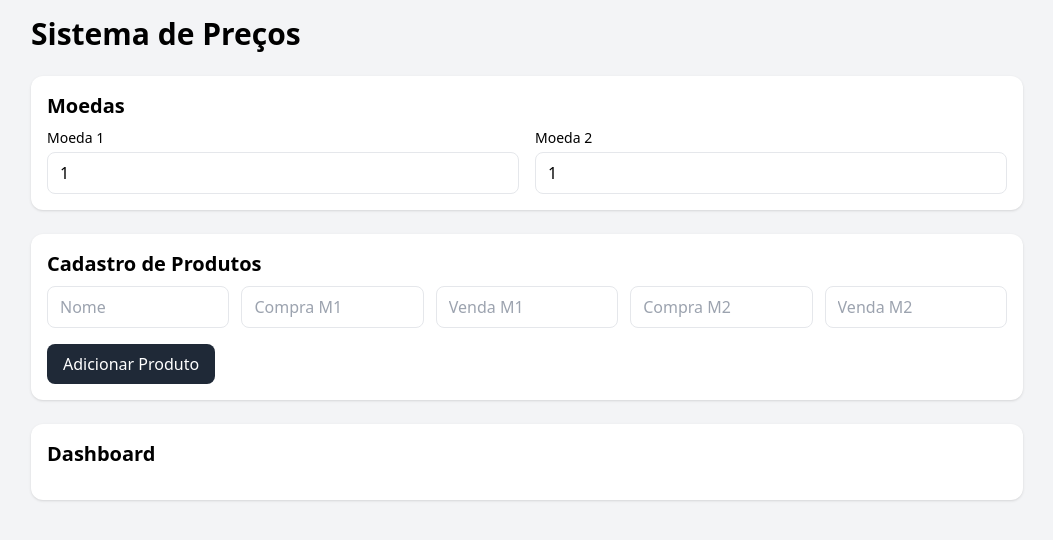
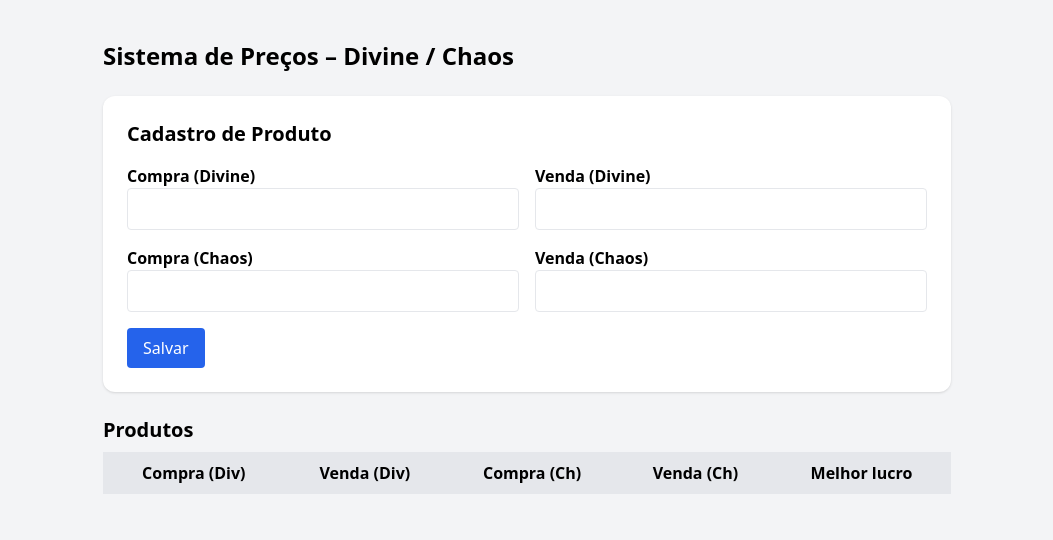
Before and after one commit to 695udud/currency-exchanger-poe, a React (Vite) app: page / in a window 1280 px wide. Shown: the top 540 px of the page, without its empty margins (113-1166 px from the left). Built offline with nearby package versions, Linux system fonts and the light colour scheme.

Commit message:
Update PrecosDashboard.jsx

```diff
--- a/src/PrecosDashboard.jsx
+++ b/src/PrecosDashboard.jsx
@@ -1,101 +1,105 @@
+// src/components/ui/PrecosDashboard.jsx
 import { useState, useEffect } from "react";
-import Button from "./components/ui/button";
-import Card from "./components/ui/card";
-import Input from "./components/ui/input";
 
 export default function PrecosDashboard() {
-  const [moeda1, setMoeda1] = useState(1);
-  const [moeda2, setMoeda2] = useState(1);
-
+  const [buyDiv, setBuyDiv] = useState("");
+  const [sellDiv, setSellDiv] = useState("");
+  const [buyCh, setBuyCh] = useState("");
+  const [sellCh, setSellCh] = useState("");
   const [produtos, setProdutos] = useState([]);
 
-  const [form, setForm] = useState({ nome: "", c1: "", v1: "", c2: "", v2: "" });
-
-  const [editandoId, setEditandoId] = useState(null);
-
   useEffect(() => {
-    const salvo = localStorage.getItem("produtos");
-    if (salvo) setProdutos(JSON.parse(salvo));
+    const saved = localStorage.getItem("produtos");
+    if (saved) setProdutos(JSON.parse(saved));
   }, []);
 
   useEffect(() => {
     localStorage.setItem("produtos", JSON.stringify(produtos));
   }, [produtos]);
 
-  const salvarProduto = () => {
-    if (!form.nome) return;
+  function salvar() {
+    const item = {
+      buyDiv: Number(buyDiv),
+      sellDiv: Number(sellDiv),
+      buyCh: Number(buyCh),
+      sellCh: Number(sellCh)
+    };
+    setProdutos([...produtos, item]);
 
-    if (editandoId) {
-      setProdutos(produtos.map(p => p.id === editandoId ? { ...p, ...form } : p));
-      setEditandoId(null);
-    } else {
-      setProdutos([...produtos, { ...form, id: crypto.randomUUID() }]);
-    }
+    setBuyDiv("");
+    setSellDiv("");
+    setBuyCh("");
+    setSellCh("");
+  }
 
-    setForm({ nome: "", c1: "", v1: "", c2: "", v2: "" });
-  };
+  function melhorLucro(p) {
+    const lucroDiv = p.sellDiv - p.buyDiv;
+    const lucroCh = p.sellCh - p.buyCh;
 
-  const editarProduto = (p) => {
-    setForm(p);
-    setEditandoId(p.id);
-  };
+    const lucroConvertDiv = p.sellDiv - p.buyCh; // comprar Chaos → vender Divine
+    const lucroConvertCh = p.sellCh - p.buyDiv; // comprar Divine → vender Chaos
 
-  const excluirProduto = id => setProdutos(produtos.filter(p => p.id !== id));
-
-  const calculados = produtos.map(p => ({
-    ...p,
-    ganho1: p.v1 - p.c1,
-    ganho2: p.v2 - p.c2,
-  })).sort((a, b) => b.ganho1 - a.ganho1);
+    return Math.max(lucroDiv, lucroCh, lucroConvertDiv, lucroConvertCh);
+  }
 
   return (
-    <div className="space-y-6">
-      <h1 className="text-3xl font-bold">Sistema de Preços</h1>
+    <div className="p-6 max-w-4xl mx-auto">
+      <h1 className="text-2xl font-bold mb-6">Sistema de Preços – Divine / Chaos</h1>
 
-      <Card>
-        <h2 className="text-xl font-bold mb-2">Moedas</h2>
-        <div className="grid grid-cols-2 gap-4">
-          <Input label="Moeda 1" type="number" value={moeda1} onChange={(e) => setMoeda1(Number(e.target.value))} />
-          <Input label="Moeda 2" type="number" value={moeda2} onChange={(e) => setMoeda2(Number(e.target.value))} />
-        </div>
-      </Card>
+      <div className="bg-white shadow p-6 rounded-xl mb-6">
+        <h2 className="text-xl font-semibold mb-4">Cadastro de Produto</h2>
 
-      <Card>
-        <h2 className="text-xl font-bold mb-2">Cadastro de Produtos</h2>
-
-        <div className="grid grid-cols-5 gap-3">
-          <Input placeholder="Nome" value={form.nome} onChange={(e) => setForm({ ...form, nome: e.target.value })} />
-          <Input placeholder="Compra M1" type="number" value={form.c1} onChange={(e) => setForm({ ...form, c1: Number(e.target.value) })} />
-          <Input placeholder="Venda M1" type="number" value={form.v1} onChange={(e) => setForm({ ...form, v1: Number(e.target.value) })} />
-          <Input placeholder="Compra M2" type="number" value={form.c2} onChange={(e) => setForm({ ...form, c2: Number(e.target.value) })} />
-          <Input placeholder="Venda M2" type="number" value={form.v2} onChange={(e) => setForm({ ...form, v2: Number(e.target.value) })} />
+        <div className="grid grid-cols-2 gap-4 mb-4">
+          <div>
+            <label className="font-semibold">Compra (Divine)</label>
+            <input type="number" value={buyDiv} onChange={(e) => setBuyDiv(e.target.value)} className="border p-2 w-full rounded" />
+          </div>
+          <div>
+            <label className="font-semibold">Venda (Divine)</label>
+            <input type="number" value={sellDiv} onChange={(e) => setSellDiv(e.target.value)} className="border p-2 w-full rounded" />
+          </div>
         </div>
 
-        <Button className="mt-4" onClick={salvarProduto}>
-          {editandoId ? "Salvar Alterações" : "Adicionar Produto"}
-        </Button>
-      </Card>
+        <div className="grid grid-cols-2 gap-4 mb-4">
+          <div>
+            <label className="font-semibold">Compra (Chaos)</label>
+            <input type="number" value={buyCh} onChange={(e) => setBuyCh(e.target.value)} className="border p-2 w-full rounded" />
+          </div>
+          <div>
+            <label className="font-semibold">Venda (Chaos)</label>
+            <input type="number" value={sellCh} onChange={(e) => setSellCh(e.target.value)} className="border p-2 w-full rounded" />
+          </div>
+        </div>
 
-      <Card>
-        <h2 className="text-xl font-bold mb-4">Dashboard</h2>
+        <button onClick={salvar} className="bg-blue-600 text-white px-4 py-2 rounded hover:bg-blue-700">Salvar</button>
+      </div>
 
-        {calculados.map(p => (
-          <Card key={p.id} className={p.ganho1 > 0 ? "bg-green-50" : "bg-red-50"}>
-            <div className="flex justify-between items-center">
-              <div>
-                <h3 className="text-lg font-bold">{p.nome}</h3>
-                <p>Ganho M1: <b>{p.ganho1}</b></p>
-                <p>Ganho M2: <b>{p.ganho2}</b></p>
-              </div>
-
-              <div className="flex gap-2">
-                <Button onClick={() => editarProduto(p)} className="bg-blue-600">Editar</Button>
-                <Button onClick={() => excluirProduto(p.id)} className="bg-red-600">Excluir</Button>
-              </div>
-            </div>
-          </Card>
-        ))}
-      </Card>
+      <h2 className="text-xl font-semibold mb-2">Produtos</h2>
+      <table className="w-full border-collapse">
+        <thead>
+          <tr className="bg-gray-200">
+            <th className="border p-2">Compra (Div)</th>
+            <th className="border p-2">Venda (Div)</th>
+            <th className="border p-2">Compra (Ch)</th>
+            <th className="border p-2">Venda (Ch)</th>
+            <th className="border p-2">Melhor lucro</th>
+          </tr>
+        </thead>
+        <tbody>
+          {produtos.map((p, i) => {
+            const melhor = melhorLucro(p);
+            return (
+              <tr key={i} className={melhor > 0 ? "bg-green-200" : ""}>
+                <td className="border p-2">{p.buyDiv}</td>
+                <td className="border p-2">{p.sellDiv}</td>
+                <td className="border p-2">{p.buyCh}</td>
+                <td className="border p-2">{p.sellCh}</td>
+                <td className="border p-2 font-semibold">{melhor.toFixed(2)}</td>
+              </tr>
+            );
+          })}
+        </tbody>
+      </table>
     </div>
   );
 }
```
